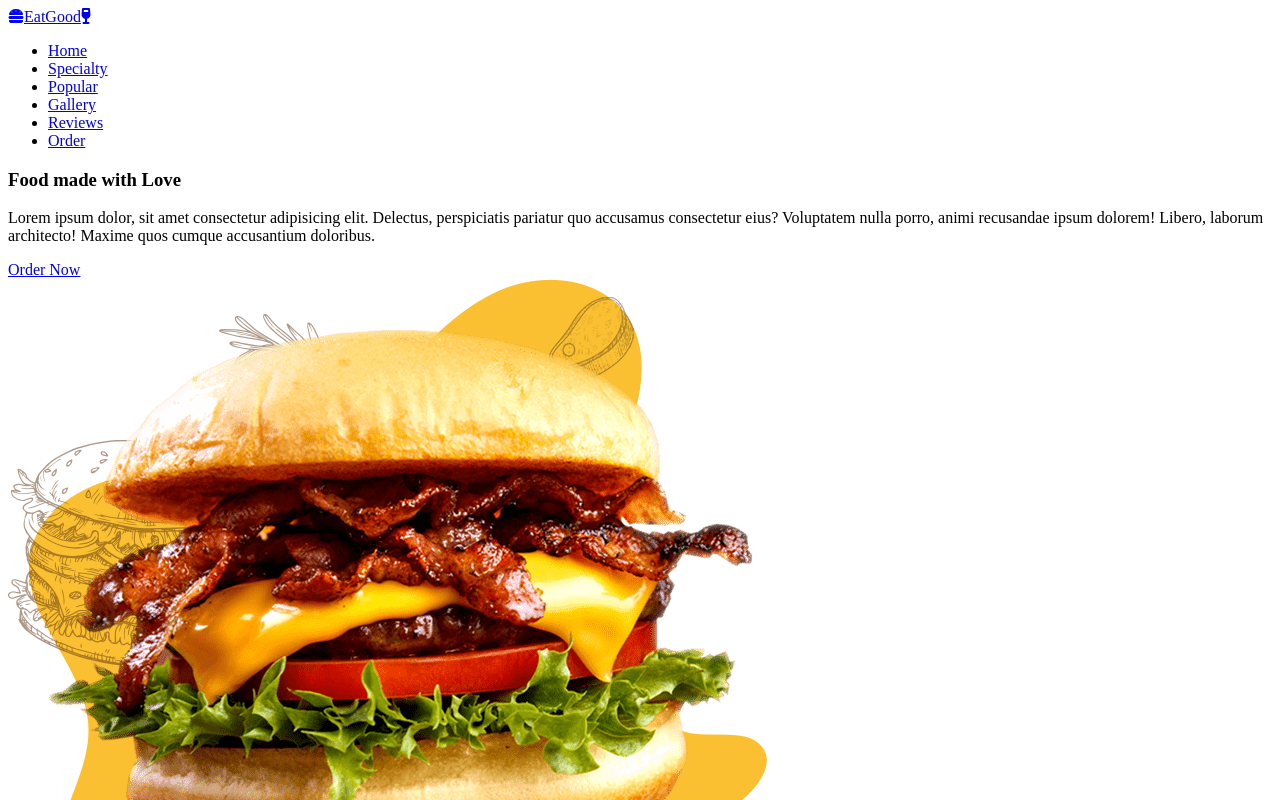
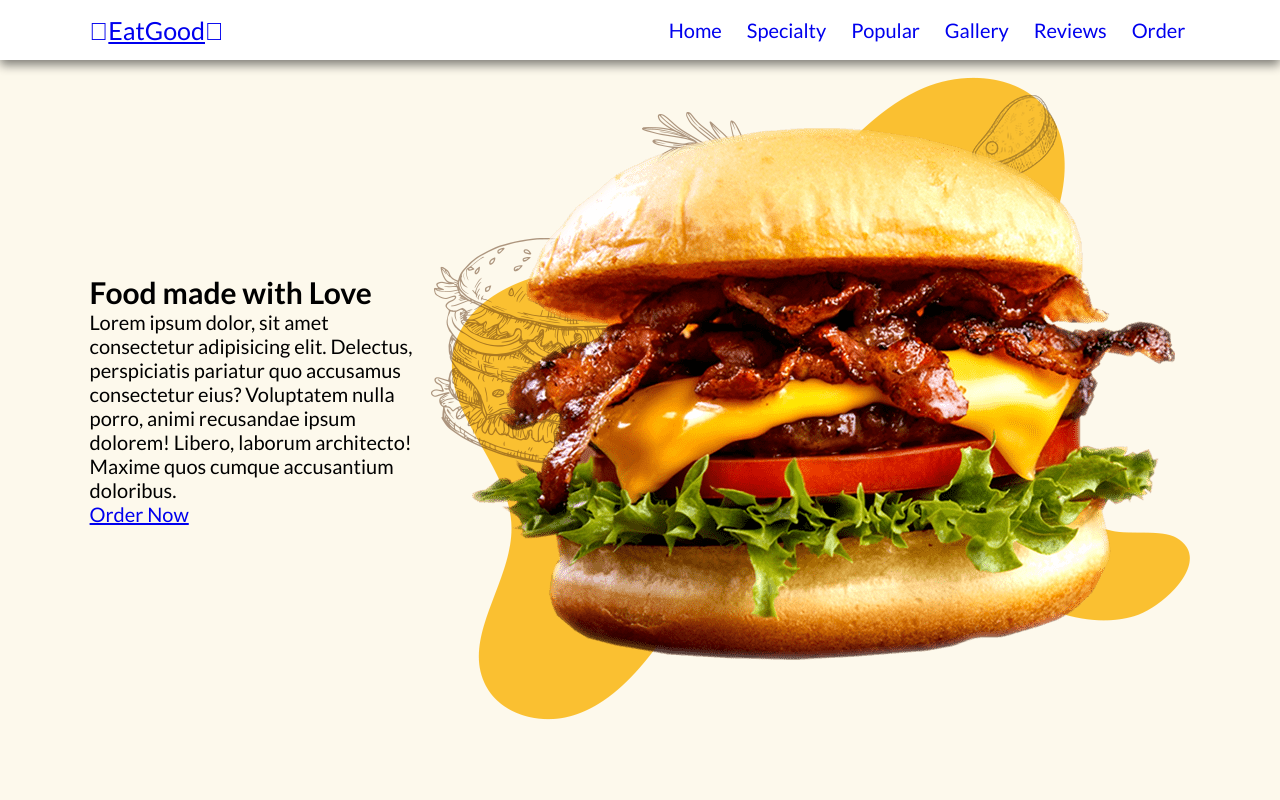
Before and after one commit to devfep/eatgood, a plain HTML site: page index.html in a window 1280 px wide. Shown: the top 800 px of the page. Drawn offline with Linux system fonts and the light colour scheme; a script that the page names is missing.

Commit message:
style navbar

```diff
--- /dev/null
+++ b/assets/styles/styles.css
@@ -0,0 +1,90 @@
+@import url("https://fonts.googleapis.com/css2?family=Lato:wght@200;300;400;600;700&display=swap");
+*,
+*::before,
+*::after {
+  box-sizing: border-box;
+  margin: 0;
+  padding: 0;
+  font-family: "Lato", sans-serif;
+}
+
+html {
+  font-size: 62.5%;
+  overflow-x: hidden;
+  scroll-behavior: smooth;
+  scroll-padding-top: 5rem;
+}
+
+body {
+  font-size: 2rem;
+  background-color: rgba(253, 249, 236, 1);
+}
+
+section {
+  padding: 1.5rem 7%;
+}
+
+/* *************NAVBAR************ */
+
+.navbar {
+  display: flex;
+  align-items: center;
+  justify-content: space-between;
+  background-color: #fff;
+  position: fixed;
+  min-width: 100vw;
+  top: 0;
+  padding: 1.5rem 7%;
+  box-shadow: 0 0.5rem 1rem rgba(0, 0, 0, 0.5);
+}
+
+.navbar__links ul {
+  display: flex;
+  list-style-type: none;
+  align-items: center;
+  justify-content: space-between;
+}
+
+.navbar__links li {
+  margin-left: 1.5rem;
+}
+
+.navbar__links li a {
+  text-decoration: none;
+  padding: 0.5rem;
+}
+.navbar__links li a:hover {
+  background-color: orange;
+  border-radius: 5px;
+}
+.navbar__logo {
+  font-size: 2.5rem;
+}
+
+/* **************** HOME HERO***************** */
+.home {
+  background: cover center url(/src/assets/img/home-bg.jpg);
+  display: flex;
+  gap: 1rem;
+  min-height: 100vh;
+  top: calc(100vh - 3rem);
+  margin: 0 auto;
+  align-items: center;
+  justify-content: center;
+}
+
+.home h3 {
+  font-size: 3rem;
+}
+
+.home__hero-description {
+  font-size: 2rem;
+  flex: 1 1 20rem;
+}
+
+.home img {
+  width: 100%;
+}
+
+h3 {
+}
--- a/index.html
+++ b/index.html
@@ -9,7 +9,7 @@
       rel="stylesheet"
       href="https://cdnjs.cloudflare.com/ajax/libs/font-awesome/6.1.1/css/all.min.css"
     />
-    <link rel="stylesheet" href="css/style.css" />
+    <link rel="stylesheet" href="assets/styles/styles.css" />
   </head>
   <body>
     <header>
```
